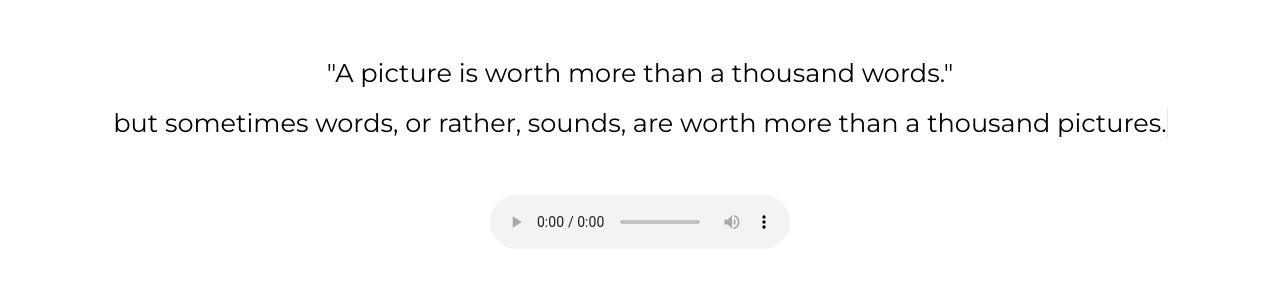
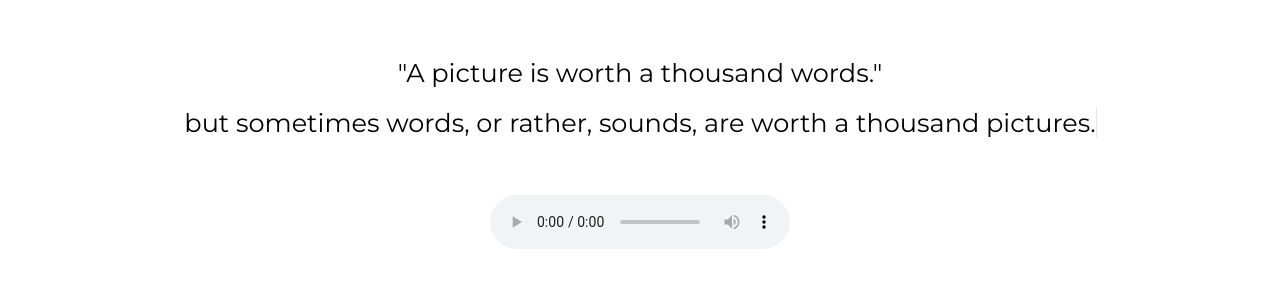
Before and after one commit to l0st-idi0t/scavenger-hunt, a Flask app: page /dontlookhere in a window 1280 px wide. Shown: the top 300 px of the page. Run offline with Flask 2, Linux system fonts and the light colour scheme.

Commit message:
fix grammar

```diff
--- a/src/templates/dontlookhere.html
+++ b/src/templates/dontlookhere.html
@@ -10,11 +10,11 @@
         <div class="container">
             <br/><br/><br/>
             <div class="typing">
-                "A picture is worth more than a thousand words."
+                "A picture is worth a thousand words."
             </div>
             <br/>
             <div class="typing2">
-                but sometimes words, or rather, sounds, are worth more than a thousand pictures.
+                but sometimes words, or rather, sounds, are worth a thousand pictures.
             </div>
             <br/><br/><br/>
             <div class="audio">
```
